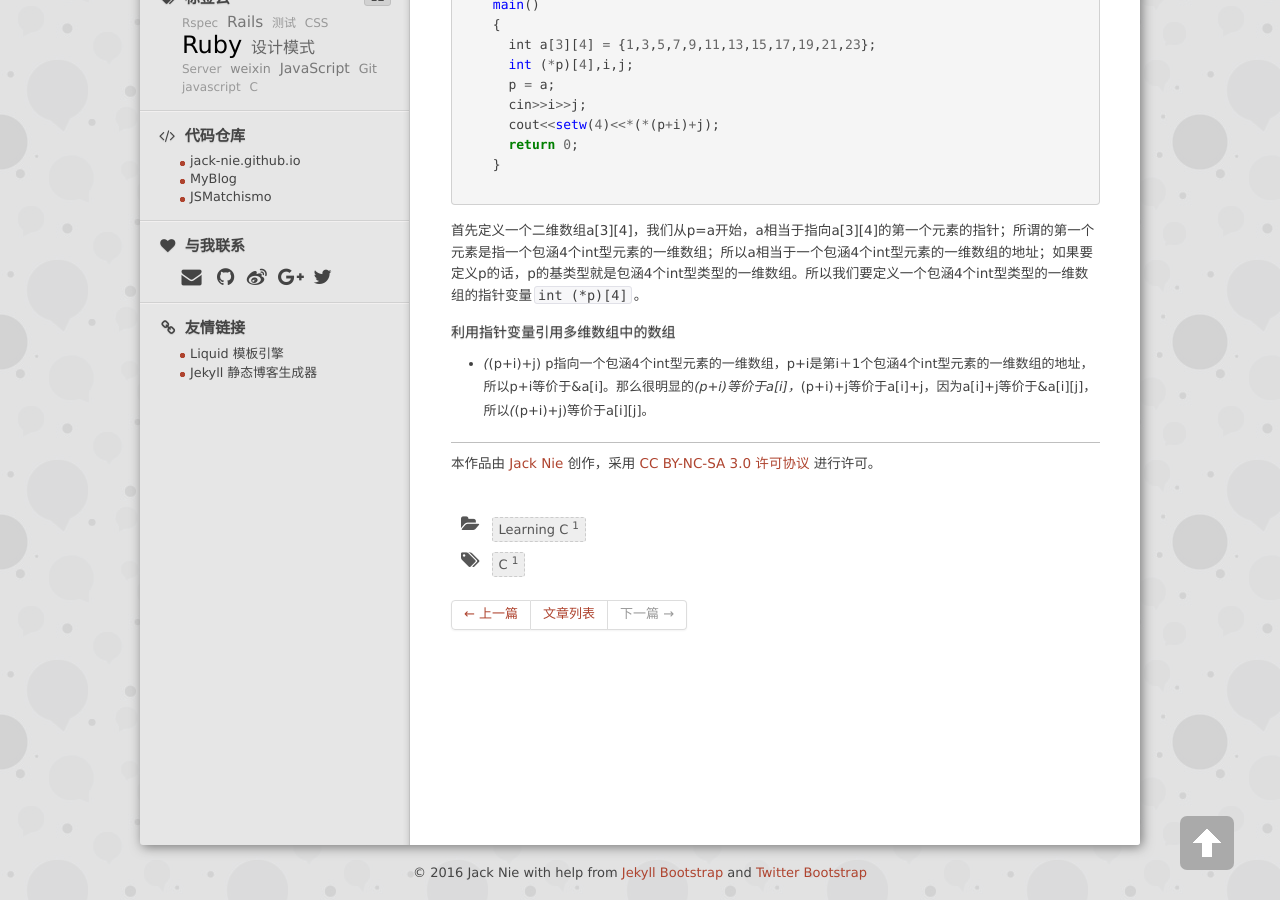
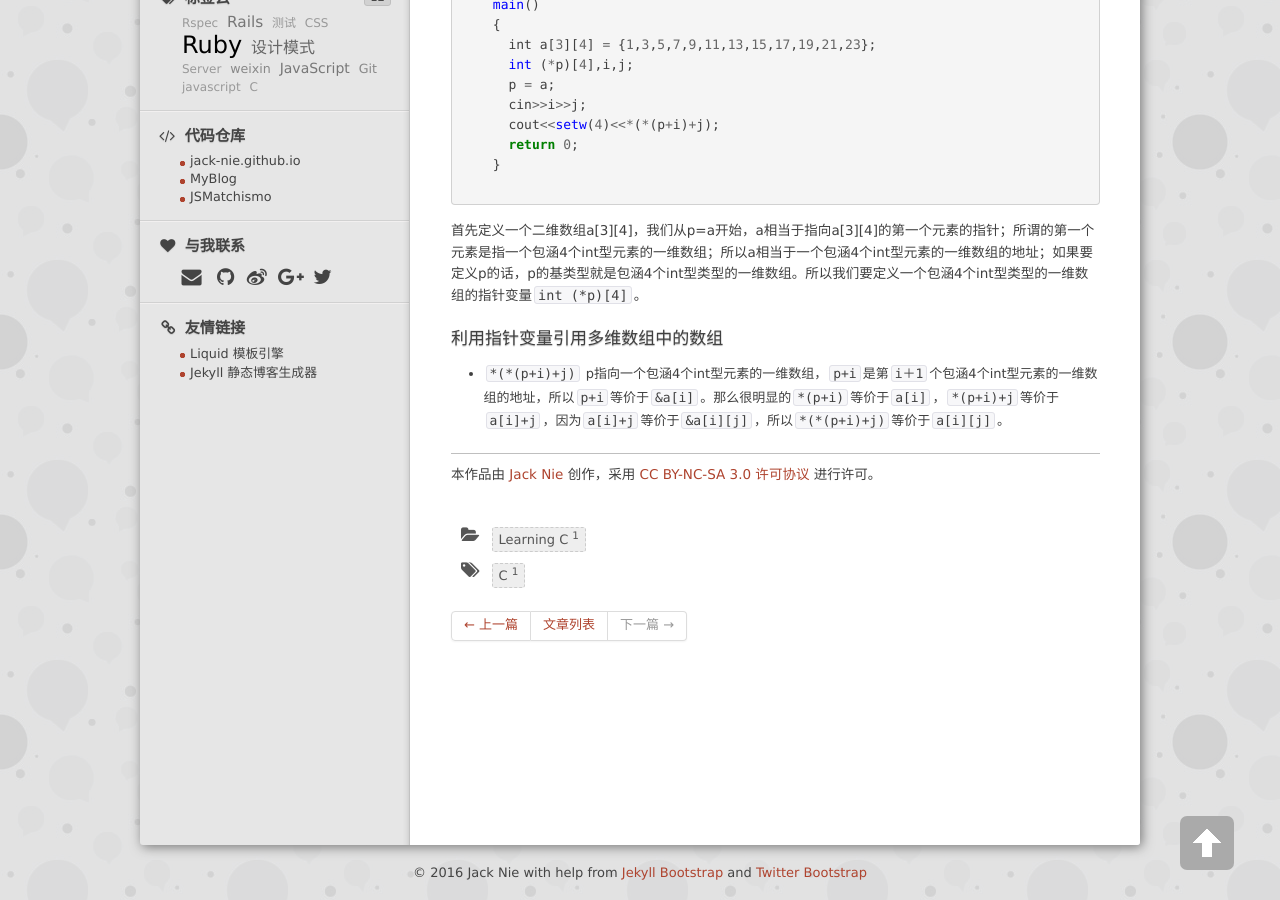
Before and after one commit to jack-nie/jack-nie.github.io, a Jekyll site: the page built from _posts/2016-05-08-two-dimensional-array-vs-pointer.markdown, in a window 1280 px wide and 900 px high, scrolled down 858 px. Built offline with Jekyll 4.4.1, drawn with Linux system fonts in a browser that asks for light colours; nearby versions of some CDN libraries; library files that are not in the unit come from our copies; comment, search, counter and statistics services are not loaded.

Commit message:
fix: syntax error

```diff
--- a/_posts/2016-05-08-two-dimensional-array-vs-pointer.markdown
+++ b/_posts/2016-05-08-two-dimensional-array-vs-pointer.markdown
@@ -48,7 +48,7 @@ tags: ["C"]
 
 首先定义一个二维数组a[3][4]，我们从p=a开始，a相当于指向a[3][4]的第一个元素的指针；所谓的第一个元素是指一个包涵4个int型元素的一维数组；所以a相当于一个包涵4个int型元素的一维数组的地址；如果要定义p的话，p的基类型就是包涵4个int型类型的一维数组。所以我们要定义一个包涵4个int型类型的一维数组的指针变量`int (*p)[4]`。
 
-##### 利用指针变量引用多维数组中的数组
+#### 利用指针变量引用多维数组中的数组
 
-* *(*(p+i)+j)
-  p指向一个包涵4个int型元素的一维数组，p+i是第i＋1个包涵4个int型元素的一维数组的地址，所以p+i等价于&a[i]。那么很明显的*(p+i)等价于a[i]，*(p+i)+j等价于a[i]+j，因为a[i]+j等价于&a[i][j]，所以*(*(p+i)+j)等价于a[i][j]。
+* `*(*(p+i)+j)`
+  p指向一个包涵4个int型元素的一维数组，`p+i`是第`i＋1`个包涵4个int型元素的一维数组的地址，所以`p+i`等价于`&a[i]`。那么很明显的`*(p+i)`等价于`a[i]`，`*(p+i)+j`等价于`a[i]+j`，因为`a[i]+j`等价于`&a[i][j]`，所以`*(*(p+i)+j)`等价于`a[i][j]`。
```
